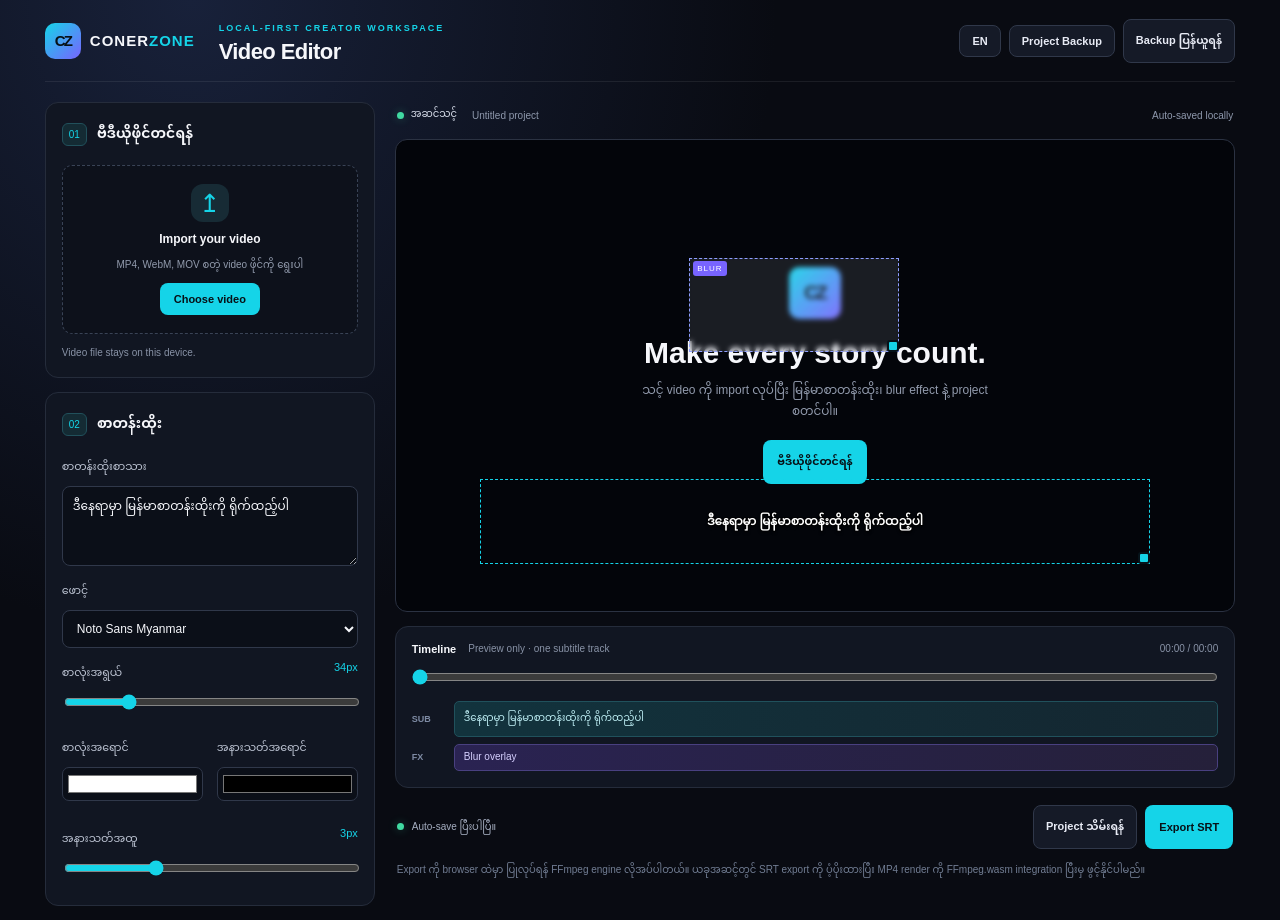
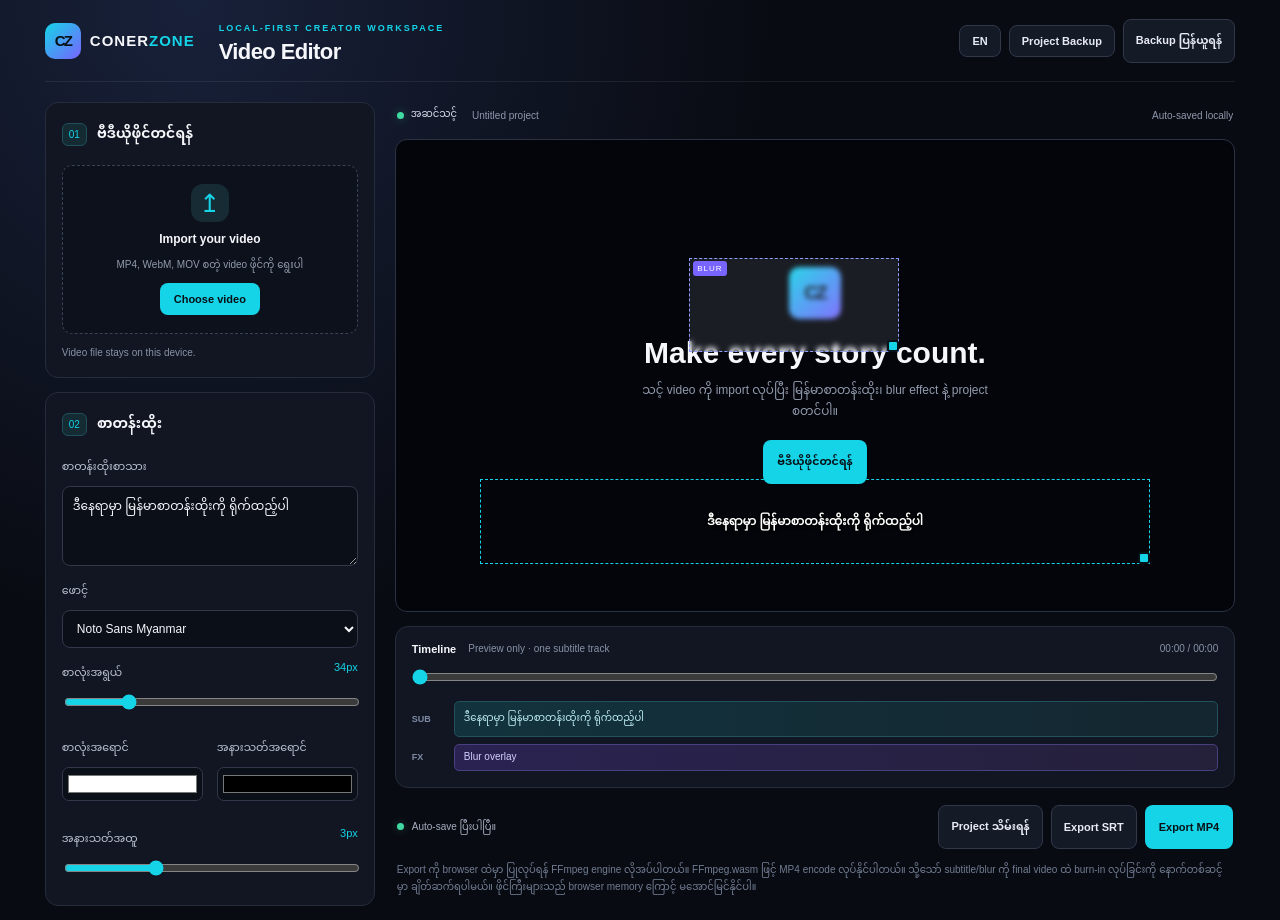
Before and after one commit to Kajonvip/ConerZone, a Next.js app: page /editor in a window 1280 px wide. Shown: the top 920 px of the page. Built offline with nearby package versions, Linux system fonts and the light colour scheme.

Commit message:
feat: add in-browser MP4 export with FFmpeg.wasm

```diff
--- a/app/editor/page.tsx
+++ b/app/editor/page.tsx
@@ -79,6 +79,7 @@ export default function EditorPage() {
   const [isSaving, setIsSaving] = useState(false);
   const [notice, setNotice] = useState("ဖိုင်တင်ပြီး စတင်တည်းဖြတ်နိုင်ပါပြီ။");
   const [busy, setBusy] = useState(false);
+  const [exportProgress, setExportProgress] = useState(0);
   const [selectedOverlay, setSelectedOverlay] = useState<"subtitle" | "blur">("subtitle");
   const [language, setLanguage] = useState<"my" | "en">("my");
 
@@ -227,6 +228,48 @@ export default function EditorPage() {
     } finally { event.target.value = ""; }
   };
 
+  const exportVideo = async () => {
+    if (!videoUrl) {
+      setNotice("Export မလုပ်မီ video ဖိုင်ကို အရင်ရွေးပါ။");
+      return;
+    }
+    setBusy(true);
+    setExportProgress(0);
+    setNotice("FFmpeg engine ကို စတင်ပြင်ဆင်နေပါတယ်။ ပထမအကြိမ်တွင် အချိန်ယူနိုင်ပါတယ်။");
+    try {
+      const { FFmpeg } = await import("@ffmpeg/ffmpeg");
+      const { fetchFile, toBlobURL } = await import("@ffmpeg/util");
+      const ffmpeg = new FFmpeg();
+      ffmpeg.on("progress", ({ progress }) => setExportProgress(Math.max(0, Math.min(100, Math.round(progress * 100)))));
+      const coreBase = "https://unpkg.com/@ffmpeg/core@0.12.10/dist/umd";
+      await ffmpeg.load({
+        coreURL: await toBlobURL(`${coreBase}/ffmpeg-core.js`, "text/javascript"),
+        wasmURL: await toBlobURL(`${coreBase}/ffmpeg-core.wasm`, "application/wasm")
+      });
+      const extension = fileName.match(/\.([a-zA-Z0-9]+)$/)?.[1]?.toLowerCase() || "mp4";
+      const inputName = `source.${extension}`;
+      await ffmpeg.writeFile(inputName, await fetchFile(videoUrl));
+      setNotice("MP4 ကို render လုပ်နေပါတယ်…");
+      await ffmpeg.exec(["-i", inputName, "-c:v", "libx264", "-preset", "ultrafast", "-crf", "23", "-c:a", "aac", "-movflags", "+faststart", "conerzone-export.mp4"]);
+      const data = await ffmpeg.readFile("conerzone-export.mp4");
+      const output = new Blob([data as BlobPart], { type: "video/mp4" });
+      const url = URL.createObjectURL(output);
+      const anchor = document.createElement("a");
+      anchor.href = url;
+      anchor.download = `${project.name || "conerzone"}-export.mp4`;
+      anchor.click();
+      URL.revokeObjectURL(url);
+      await ffmpeg.terminate();
+      setExportProgress(100);
+      setNotice("MP4 export ပြီးပါပြီ။ လက်ရှိ export သည် video/audio ကို ပြန် encode လုပ်ထားပြီး overlay ကို video ထဲ burn-in မလုပ်သေးပါ။");
+    } catch (error) {
+      const message = error instanceof Error ? error.message : "Unknown FFmpeg error";
+      setNotice(`MP4 export မအောင်မြင်ပါ။ Browser memory / FFmpeg loading ကို စစ်ပါ။ ${message.slice(0, 140)}`);
+    } finally {
+      setBusy(false);
+    }
+  };
+
   const exportSrt = () => {
     const safeText = project.subtitle.replace(/\r?\n/g, "\\N");
     const end = Math.max(1, Math.floor(duration || 60));
@@ -305,8 +348,8 @@ export default function EditorPage() {
             <div className="timeline-track"><span className="track-label">SUB</span><div className="track-clip">{project.subtitle || "Subtitle track"}</div></div>
             <div className="timeline-track"><span className="track-label">FX</span><div className="track-clip blur-clip">Blur overlay</div></div>
           </div>
-          <div className="editor-bottom-actions"><div className="save-status"><span className="status-dot" />{notice}</div><div className="action-buttons"><button className="editor-ghost" onClick={() => { try { localStorage.setItem(STORAGE_KEY, JSON.stringify({ ...project, updatedAt: Date.now() })); setNotice("Project ကို local storage ထဲ သိမ်းပြီးပါပြီ။"); } catch { setNotice("Save မအောင်မြင်ပါ။"); } }}>{t.save}</button><button className="editor-primary" onClick={exportSrt}>{t.export} SRT</button></div></div>
-          <p className="editor-footnote">{t.exportNote} ယခုအဆင့်တွင် SRT export ကို ပံ့ပိုးထားပြီး MP4 render ကို FFmpeg.wasm integration ပြီးမှ ဖွင့်နိုင်ပါမည်။</p>
+          <div className="editor-bottom-actions"><div className="save-status"><span className="status-dot" />{notice}</div><div className="action-buttons"><button className="editor-ghost" onClick={() => { try { localStorage.setItem(STORAGE_KEY, JSON.stringify({ ...project, updatedAt: Date.now() })); setNotice("Project ကို local storage ထဲ သိမ်းပြီးပါပြီ။"); } catch { setNotice("Save မအောင်မြင်ပါ။"); } }}>{t.save}</button><button className="editor-ghost" onClick={exportSrt}>Export SRT</button><button className="editor-primary" disabled={busy} onClick={() => void exportVideo()}>{busy ? `Rendering ${exportProgress}%` : "Export MP4"}</button></div></div>
+          <p className="editor-footnote">{t.exportNote} FFmpeg.wasm ဖြင့် MP4 encode လုပ်နိုင်ပါတယ်။ သို့သော် subtitle/blur ကို final video ထဲ burn-in လုပ်ခြင်းကို နောက်တစ်ဆင့်မှာ ချိတ်ဆက်ရပါမယ်။ ဖိုင်ကြီးများသည် browser memory ကြောင့် မအောင်မြင်နိုင်ပါ။</p>
         </section>
       </div>
     </main>
```
